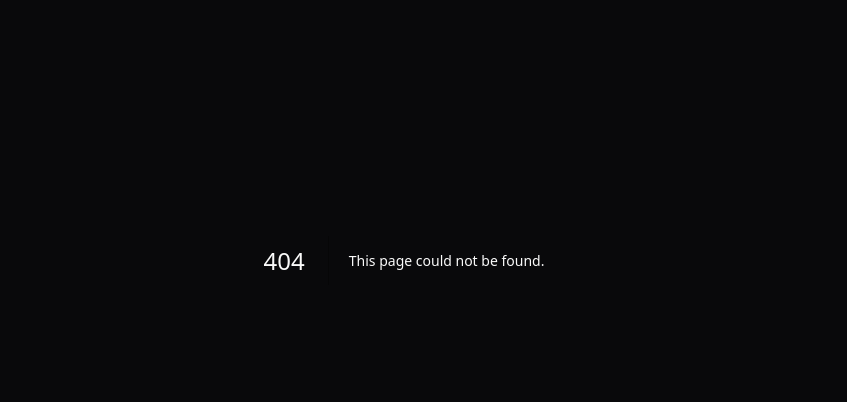
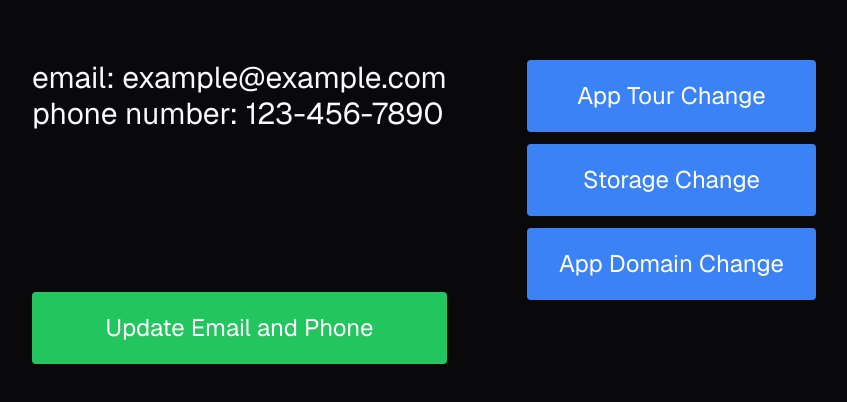
Before and after one commit to Builder-s-League/BuildersLeague-Edition1, a Next.js app: page /setting in a window 1280 px wide. Before the commit this address had no page. Shown: the part 140-542 px from the top of the page, without its empty margins (236-1083 px from the left). Built offline with nearby package versions, Linux system fonts and the light colour scheme.

Commit message:
Added settings page

```diff
--- a/package.json
+++ b/package.json
@@ -22,7 +22,8 @@
     "prepare": "husky install",
     "test": "jest",
     "test:ci": "jest --ci",
-    "analyze": "ANALYZE=true npm build"
+    "analyze": "ANALYZE=true npm run build",
+    "lint-staged": "lint-staged"
   },
   "dependencies": {
     "@next/bundle-analyzer": "^14.0.4",
--- /dev/null
+++ b/src/app/setting/page.tsx
@@ -0,0 +1,35 @@
+import React from 'react'
+
+const Setting: React.FC = () => {
+  return (
+    <div className="mt-[10rem] flex justify-between gap-10">
+      {/* Main container with email/phone and buttons */}
+      <div className="mb-4 flex flex-col justify-between px-10">
+        {/* Email and phone section */}
+        <div className="mt-10">
+          <p className="text-3xl">email: example@example.com</p>
+          <p className="text-3xl">phone number: 123-456-7890</p>
+        </div>
+        {/* Update button aligned to the left with increased margin left */}
+        <button className="mt-[10rem] rounded bg-green-500 px-8 py-5 text-2xl text-white">
+          Update Email and Phone
+        </button>
+      </div>
+
+      {/* Buttons section */}
+      <div className="mt-10 flex flex-col items-end space-y-3">
+        <button className="w-full rounded bg-blue-500 px-8 py-5 text-2xl text-white">
+          App Tour Change
+        </button>
+        <button className="w-full rounded bg-blue-500 px-8 py-5 text-2xl text-white">
+          Storage Change
+        </button>
+        <button className="w-full rounded bg-blue-500 px-8 py-5 text-2xl text-white">
+          App Domain Change
+        </button>
+      </div>
+    </div>
+  )
+}
+
+export default Setting
--- /dev/null
+++ b/src/app/setting/update-email/page.tsx
@@ -0,0 +1,42 @@
+'use client'
+
+import React from 'react'
+
+const Setting: React.FC = () => {
+  return (
+    <div className="mt-[10rem] flex h-screen justify-between gap-10">
+      {/* Main container with email/phone and buttons */}
+      <div className="mb-4 flex flex-col justify-start px-10">
+        {/* Email input section */}
+        <div className="mt-10">
+          <input
+            className="rounded border-2 border-white px-4 py-2 text-lg"
+            placeholder="Enter email"
+          />
+        </div>
+
+        {/* Update button aligned to the left */}
+        <button className="mt-24 rounded bg-green-500 px-8 py-5 text-2xl text-white">
+          Update
+        </button>
+      </div>
+
+      {/* Buttons section */}
+      <div className="flex flex-col space-y-3">
+        <button className="w-full rounded bg-blue-500 px-8 py-5 text-2xl text-white">
+          Test Account Info
+        </button>
+        <button className="w-full rounded bg-blue-500 px-8 py-5 text-2xl text-white">
+          Contact Us
+        </button>
+
+        {/* Feedback button placed below the stacked buttons */}
+        <button className="w-full rounded bg-blue-500 px-8 py-5 text-2xl text-white">
+          Feedback
+        </button>
+      </div>
+    </div>
+  )
+}
+
+export default Setting
```
Also changed, not shown: src/components/setting.tsx (added), 2 other files (tests, documents, lock files or other folders).
